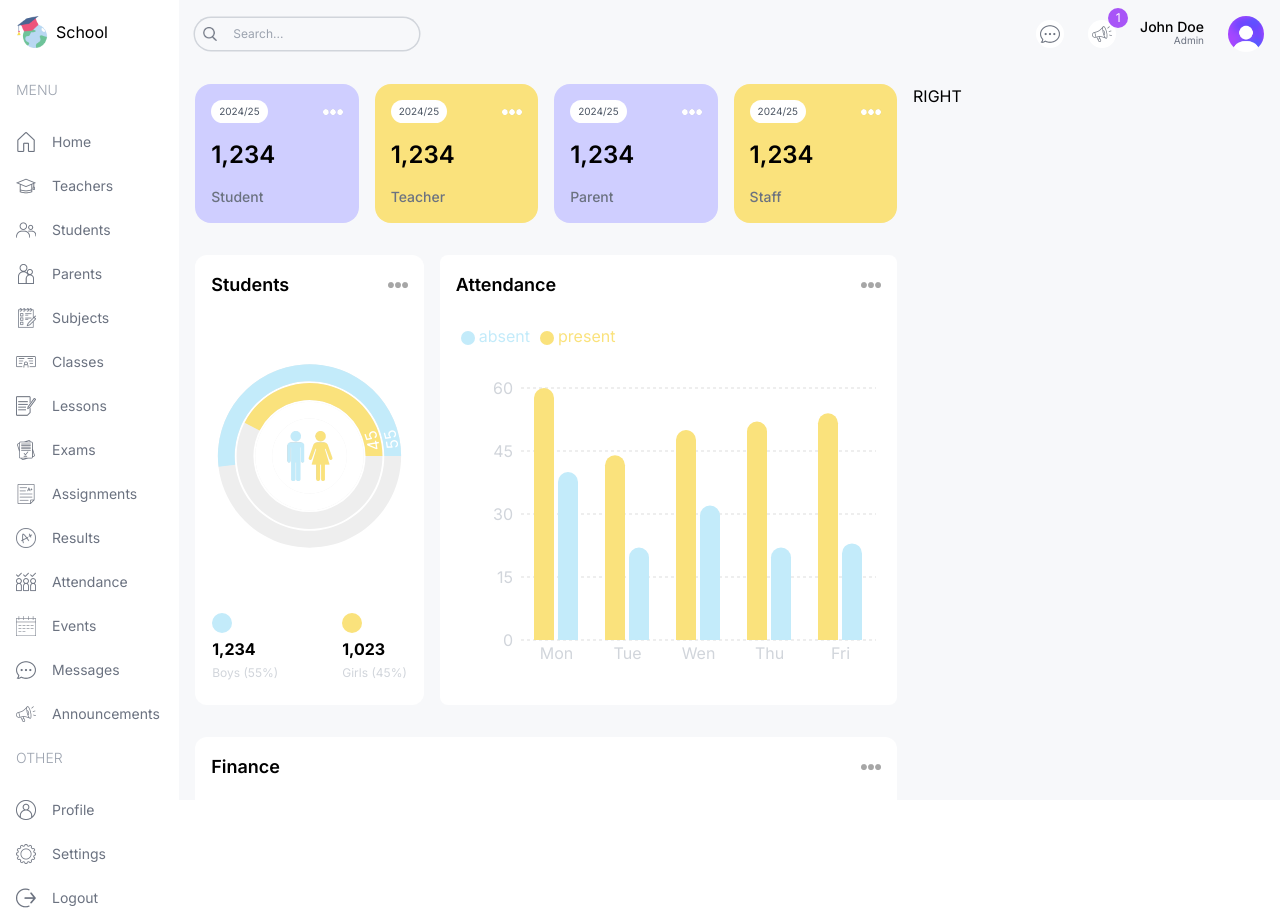
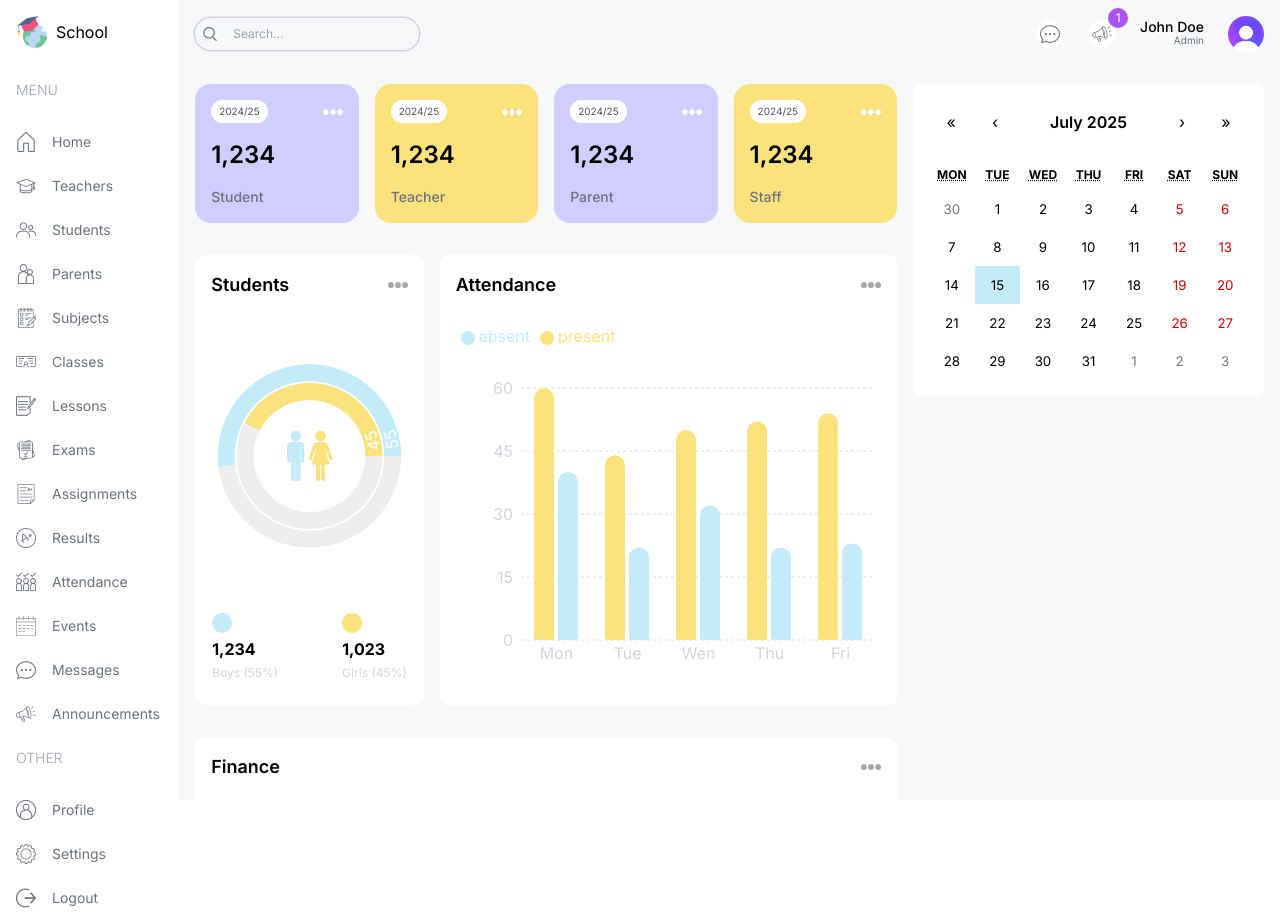
Before and after one commit to vitwits/school_dashboard, a Next.js app: page /admin in a window 1280 px wide. Built offline with nearby package versions, Linux system fonts and the light colour scheme.

Commit message:
added event calendar for admin panel

```diff
--- a/package.json
+++ b/package.json
@@ -9,8 +9,10 @@
     "lint": "next lint"
   },
   "dependencies": {
+    "calendar": "^0.1.1",
     "next": "14.2.5",
-    "react": "^18",
+    "react": "^18.3.1",
+    "react-calendar": "^6.0.0",
     "react-dom": "^18",
     "recharts": "^3.1.0"
   },
--- a/src/app/(dashboard)/admin/page.tsx
+++ b/src/app/(dashboard)/admin/page.tsx
@@ -3,6 +3,7 @@ import UserCard from "@/components/UserCard";
 import CountChart from "@/components/CountChart";
 import AttendanceChart from "@/components/AttendanceChart";
 import FinanceChart from "@/components/FinanceChart";
+import EventCalendar from "@/components/EventCalendar";
 
 const AdminPage = () => {
   return (
@@ -33,7 +34,9 @@ const AdminPage = () => {
         </div>
       </div>
       {/* RIGHT */}
-      <div className="w-full lg:w-1/3">RIGHT</div>
+      <div className="w-full lg:w-1/3 flex flex-col gap-8">
+        <EventCalendar />
+      </div>
     </div>
   );
 };
--- a/src/app/globals.css
+++ b/src/app/globals.css
@@ -1,3 +1,18 @@
 @tailwind base;
 @tailwind components;
 @tailwind utilities;
+
+.react-calendar {
+  width: 100% !important;
+  border: none !important;
+  font-family: "Inter", sans-serif !important;
+}
+
+.react-calendar__tile--active {
+  background: #c3ebfa !important;
+  color: black !important;
+}
+
+.react-calendar__navigation__label__labelText {
+  font-weight: 600 !important;
+}
--- /dev/null
+++ b/src/components/EventCalendar.tsx
@@ -0,0 +1,21 @@
+"use client";
+
+import { useState } from "react";
+import Calendar from 'react-calendar';
+import 'react-calendar/dist/Calendar.css';
+
+type ValuePiece = Date | null;
+
+type Value = ValuePiece | [ValuePiece, ValuePiece];
+
+const EventCalendar = () => {
+  const [value, onChange] = useState<Value>(new Date());
+
+  return (
+    <div className="bg-white p-4 rounded-md">
+      <Calendar onChange={onChange} value={value} />
+    </div>
+  );
+};
+
+export default EventCalendar;
```
Also changed, not shown: 1 other file (tests, documents, lock files or other folders).
